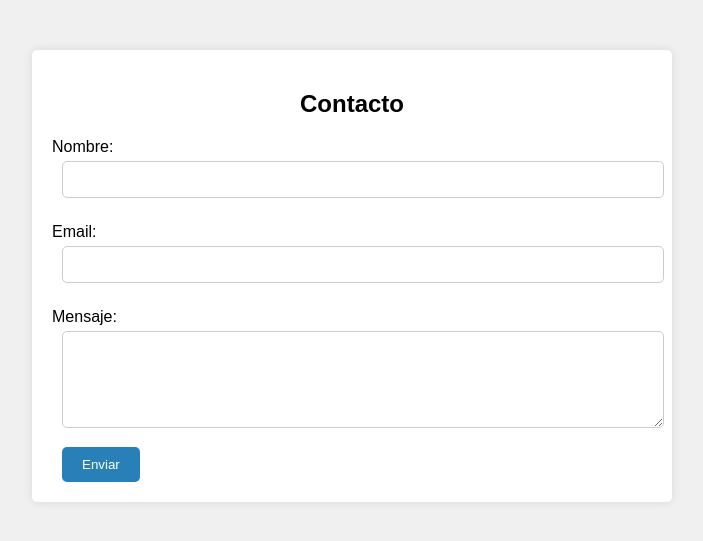
After one commit to Sebastyanxd/SportMap, a PHP site: page /contacto.php in a window 1280 px wide. The commit adds this page. Shown: the top 541 px of the page, without its empty margins (288-991 px from the left). Run offline with PHP 8.4, Linux system fonts and the light colour scheme.

```diff
--- /dev/null
+++ b/contacto.php
@@ -0,0 +1,121 @@
+<?php
+// Inicializar variables para manejar errores y éxito
+$error = '';
+$success = '';
+
+// Verificar si se envió el formulario
+if ($_SERVER["REQUEST_METHOD"] == "POST") {
+    // Validar los campos del formulario
+    $nombre = trim($_POST["nombre"]);
+    $email = trim($_POST["email"]);
+    $mensaje = trim($_POST["mensaje"]);
+
+    if (empty($nombre) || empty($email) || empty($mensaje)) {
+        $error = 'Por favor, complete todos los campos.';
+    } elseif (!filter_var($email, FILTER_VALIDATE_EMAIL)) {
+        $error = 'Por favor, ingrese un email válido.';
+    } else {
+        // Aquí puedes enviar el correo electrónico
+        $to = 'tu-email@ejemplo.com'; // Cambia esto por tu dirección de correo
+        $subject = 'Nuevo mensaje de contacto';
+        $body = "Nombre: $nombre\nEmail: $email\nMensaje:\n$mensaje";
+        $headers = "From: $email";
+
+        if (mail($to, $subject, $body, $headers)) {
+            $success = 'Mensaje enviado con éxito. Nos pondremos en contacto contigo pronto.';
+        } else {
+            $error = 'Lo siento, hubo un problema al enviar el mensaje.';
+        }
+    }
+}
+?>
+
+<!DOCTYPE html>
+<html lang="es">
+<head>
+    <meta charset="UTF-8">
+    <meta name="viewport" content="width=device-width, initial-scale=1.0">
+    <title>Contacto</title>
+    <style>
+        body {
+            font-family: Arial, sans-serif;
+            background-color: #f0f0f0;
+            margin: 0;
+            padding: 0;
+        }
+        .container {
+            max-width: 600px;
+            margin: 50px auto;
+            background-color: white;
+            padding: 20px;
+            border-radius: 5px;
+            box-shadow: 0 0 10px rgba(0, 0, 0, 0.1);
+        }
+        h2 {
+            text-align: center;
+        }
+        .error {
+            color: red;
+        }
+        .success {
+            color: green;
+        }
+        label {
+            display: block;
+            margin: 10px 0 5px;
+        }
+        input[type="text"],
+        input[type="email"],
+        textarea {
+            width: calc(100% - 20px); /* Ajustar el ancho para dejar espacio para el padding */
+            padding: 10px;
+            margin-bottom: 15px;
+            border: 1px solid #ccc;
+            border-radius: 5px;
+            margin-left: 10px; /* Margen a la izquierda */
+            margin-right: 10px; /* Margen a la derecha */
+        }
+        input[type="submit"] {
+            background-color: #2980b9;
+            color: white;
+            border: none;
+            padding: 10px 20px;
+            border-radius: 5px;
+            cursor: pointer;
+            margin-left: 10px; /* Margen a la izquierda */
+            margin-right: 10px; /* Margen a la derecha */
+        }
+        input[type="submit"]:hover {
+            background-color: #3498db;
+        }
+    </style>
+</head>
+<body>
+
+<div class="container">
+    <h2>Contacto</h2>
+
+    <?php if (!empty($error)): ?>
+        <div class="error"><?php echo $error; ?></div>
+    <?php endif; ?>
+
+    <?php if (!empty($success)): ?>
+        <div class="success"><?php echo $success; ?></div>
+    <?php endif; ?>
+
+    <form method="post" action="">
+        <label for="nombre">Nombre:</label>
+        <input type="text" id="nombre" name="nombre" required>
+
+        <label for="email">Email:</label>
+        <input type="email" id="email" name="email" required>
+
+        <label for="mensaje">Mensaje:</label>
+        <textarea id="mensaje" name="mensaje" rows="5" required></textarea>
+
+        <input type="submit" value="Enviar">
+    </form>
+</div>
+
+</body>
+</html>
--- /dev/null
+++ b/logout.php
@@ -0,0 +1,6 @@
+<?php
+session_start();
+session_destroy(); // Destruir la sesión
+header("Location: login.php"); // Redirigir a login.php
+exit();
+?>
--- a/registro.php
+++ b/registro.php
@@ -10,7 +10,7 @@
 
     <form method="post" >
 
-    <h2>Hola</h2>
+    <h2>Registrate</h2>
     <p>Inicia tu registro</p>
 
 
--- a/style.css
+++ b/style.css
@@ -14,7 +14,7 @@ form{
     border-radius: 25px;
     display: flex;
     flex-direction: column;
-    text-align: center;
+
     width: 380px;
 }
 
```
Also changed, not shown: controladorLogin.php (+7 -1 lines), inicio.php (deleted, +0 -13 lines), login.php (+16 -9 lines), mapa.php (added, +38 -0 lines), recuperar.html (added, +98 -0 lines), images/cancha1.jpg (added), images/cancha2.jpg (added), images/cancha3.jpg (added).
